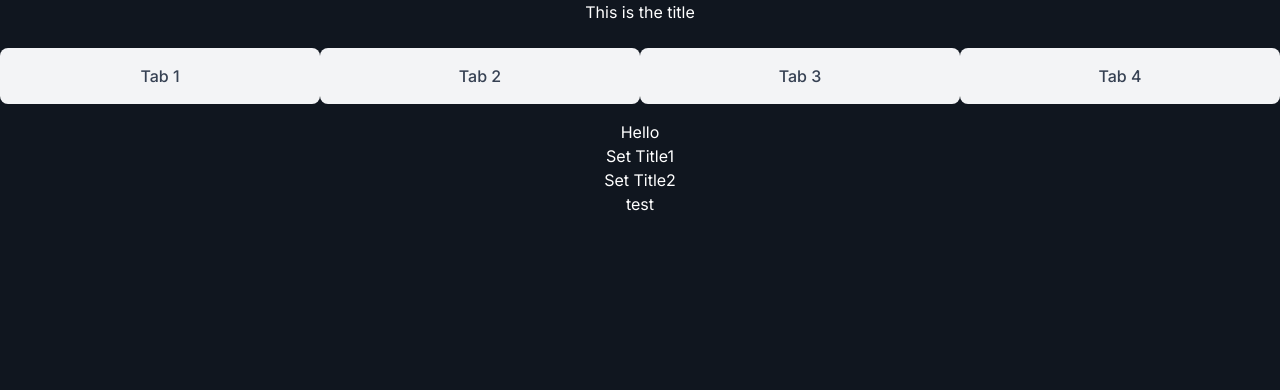
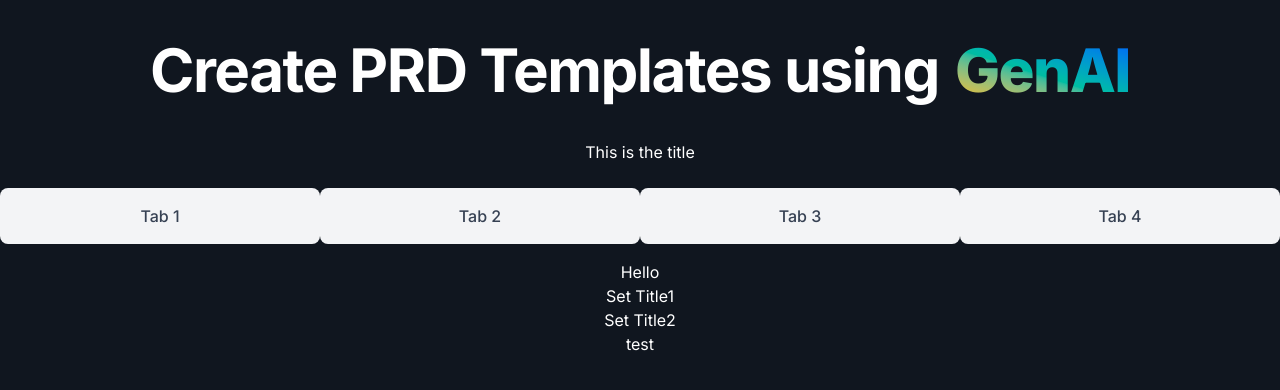
Before and after one commit to totester12/RequirementAI, a React (Vite) app: page / in a window 1280 px wide. Shown: the top 390 px of the page. Built offline with nearby package versions, Linux system fonts and the light colour scheme.

Commit message:
steal title from last project

```diff
--- a/src/App.jsx
+++ b/src/App.jsx
@@ -7,8 +7,6 @@ import Goals from './GoalsPage.jsx'
 import Success from './SuccessPage.jsx'
 import Result from './ResultPage.jsx'
 
-
-
 function App() {
 
   const [title, setTitle] = useState("This is the title")
@@ -17,6 +15,9 @@ function App() {
   return (
 
     <div class='mainDiv bg-regal-blue w-full h-screen'>
+      <p class="p-10 text-6xl font-bold tracking-tight bg-transparent flex flex-row justify-center">
+        Create PRD Templates using  <p class="pl-4 bg-transparent font-extrabold bg-gradient-to-bl  from-blue-600 via-teal-500 to-amber-400  bg-clip-text text-transparent "> GenAI</p>
+      </p>
       <div class='titleDiv flex flex-row justify-center items-center '>
         <p>{title}</p>
       </div>
@@ -30,30 +31,30 @@ function App() {
           onClick={e => openTab(e, 'tab2')}>Tab 2</button>
         <button class="tabButton  w-full py-4 text-center font-medium text-gray-700 bg-gray-100 rounded-lg focus:outline-none hover:bg-gray-400"
           onClick={e => openTab(e, 'tab3')}>Tab 3</button>
-          <button class="tabButton  w-full py-4 text-center font-medium text-gray-700 bg-gray-100 rounded-lg focus:outline-none hover:bg-gray-400"
+        <button class="tabButton  w-full py-4 text-center font-medium text-gray-700 bg-gray-100 rounded-lg focus:outline-none hover:bg-gray-400"
           onClick={e => openTab(e, 'tab4')}>Tab 4</button>
       </div>
       <div id="tab1" class="tabcontent p-4 w-full grid grid-cols-1 gap-4 justify-center items-center">
         <Summary setNewTitle={replaceTitle} setNewTitle2={replacetwo} />
       </div>
       <div id="tab2" class="tabcontent p-4 w-full flex flex-row justify-center items-center hidden">
-        <Goals/>
+        <Goals />
       </div>
       <div id="tab3" class="tabcontent p-4 w-full flex flex-row justify-center items-center hidden">
-        <Success/>
+        <Success />
       </div>
       <div id="tab4" class="tabcontent p-4 w-full flex flex-row justify-center items-center hidden">
-        <Result/>
+        <Result />
       </div>
     </div>
 
   )
 
-  function replaceTitle(){
+  function replaceTitle() {
     console.log("button clicked")
     setTitle("first prop")
   }
-  function replacetwo(){
+  function replacetwo() {
     setTitle("second clicked")
   }
 
```
